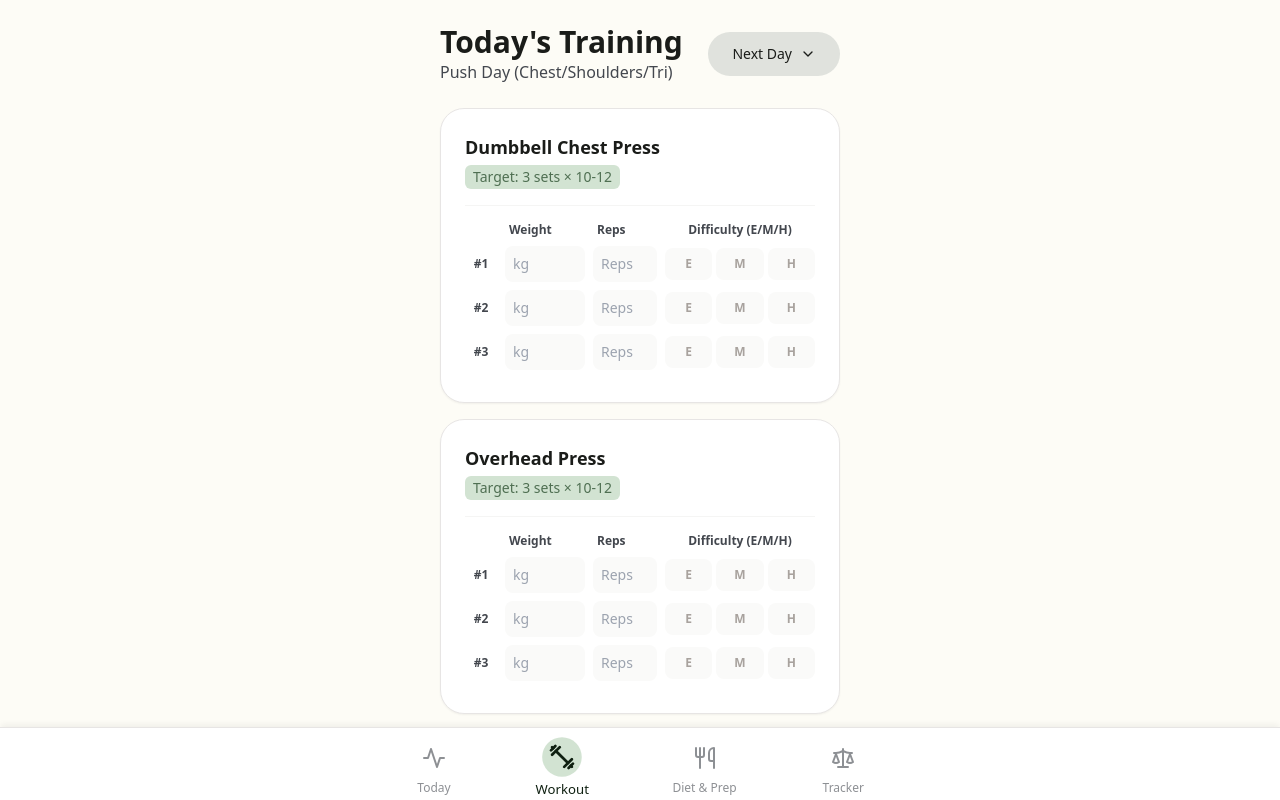
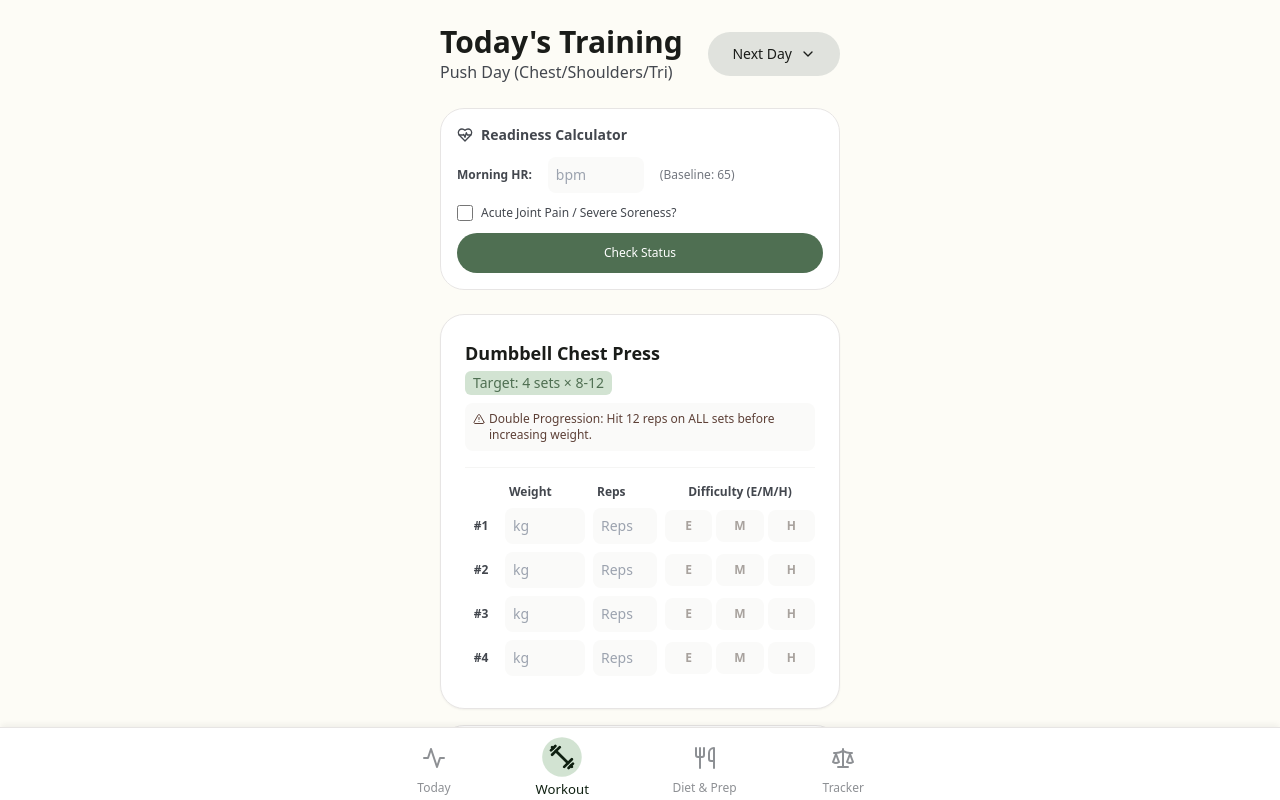
Before and after one commit to sanketnaik3-14/metabolic-command, a React (Vite) app: page / in a window 1280 px wide. Both pictures are taken after a click on the button "Workout". Shown: the top 800 px of the page. Built offline with nearby package versions, Linux system fonts and the light colour scheme; the HTML template or start-up script is replaced by a standard one.

Commit message:
Update App.jsx with Clinical Hypertrophy Protocol, Readiness Check, and 4 Sets Chest

```diff
--- a/src/App.jsx
+++ b/src/App.jsx
@@ -1,6 +1,6 @@
 import React, { useState, useEffect, useMemo } from 'react';
 import { LineChart, Line, XAxis, YAxis, CartesianGrid, Tooltip, ResponsiveContainer, Legend, ComposedChart, Area } from 'recharts';
-import { Plus, Trash2, ChevronDown, ChevronUp, Check, Scale, Ruler, Utensils, Dumbbell, Activity, Calendar, Info, Filter, Save, History, Repeat } from 'lucide-react';
+import { Plus, Trash2, ChevronDown, ChevronUp, Check, Scale, Ruler, Utensils, Dumbbell, Activity, Calendar, Info, Filter, Save, History, Repeat, AlertTriangle, Battery, HeartPulse, CheckCircle2, XCircle } from 'lucide-react';
 
 // --- Material Design 3 Color Tokens ---
 const colors = {
@@ -82,23 +82,52 @@ const RECIPES = [
   },
 ];
 
-// --- DATA: Workout Routine (Rolling Split) ---
+// --- DATA: Workout Routine (Clinical Hypertrophy Protocol) ---
 const WORKOUTS = {
   push: {
     title: 'Push Day (Chest/Shoulders/Tri)',
     exercises: [
-      { id: 'ex1', name: 'Dumbbell Chest Press', sets: 3, reps: '10-12', type: 'standard' },
-      { id: 'ex2', name: 'Overhead Press', sets: 3, reps: '10-12', type: 'standard' },
+      {
+        id: 'ex1',
+        name: 'Dumbbell Chest Press',
+        sets: 4,
+        reps: '8-12',
+        type: 'standard',
+        note: 'Double Progression: Hit 12 reps on ALL sets before increasing weight.'
+      },
+      {
+        id: 'ex1b',
+        name: 'Incline Dumbbell/Machine Flys',
+        sets: 3,
+        reps: '12-15',
+        type: 'standard',
+        note: 'Focus on stretch. RPE 8.'
+      },
+      { id: 'ex2', name: 'Overhead Press', sets: 3, reps: '8-12', type: 'standard' },
       { id: 'ex3', name: 'Tricep Pushdowns', sets: 3, reps: '12-15', type: 'standard' },
       { id: 'ex4', name: 'Plank', sets: 3, reps: '45s', type: 'standard' },
-      { id: 'cardio1', name: 'Incline Walk (Zone 2)', sets: 1, reps: '20-30 mins', type: 'cardio' }
+      {
+        id: 'cardio1',
+        name: 'Incline Walk (Zone 2)',
+        sets: 1,
+        reps: '25-30 mins',
+        type: 'cardio',
+        note: 'MEDICAL PRIORITY: Clears Lipotoxicity.'
+      }
     ]
   },
   pull: {
     title: 'Pull Day (Back/Biceps)',
     exercises: [
       { id: 'ex5', name: 'Lat Pulldowns', sets: 3, reps: '10-12', type: 'standard' },
-      { id: 'ex6', name: 'Dumbbell Rows', sets: 3, reps: '10-12', type: 'standard' },
+      {
+        id: 'ex6',
+        name: 'Chest-Supported Rows',
+        sets: 3,
+        reps: '10-12',
+        type: 'standard',
+        note: 'Hold contraction for 1s. Protect lower back.'
+      },
       {
         id: 'superset1',
         name: 'Superset: Face Pulls + Bicep Curls',
@@ -108,14 +137,21 @@ const WORKOUTS = {
            { id: 'ex8', name: 'Bicep Curls', sets: 3, reps: '12' }
         ]
       },
-      { id: 'cardio2', name: 'Incline Walk (Zone 2)', sets: 1, reps: '20-30 mins', type: 'cardio' }
+      { id: 'cardio2', name: 'Incline Walk (Zone 2)', sets: 1, reps: '25-30 mins', type: 'cardio' }
     ]
   },
   legs: {
     title: 'Leg Day (Lower Body)',
     exercises: [
-      { id: 'ex9', name: 'Leg Press', sets: 3, reps: '12-15', type: 'standard' },
-      { id: 'ex10', name: 'Seated Leg Raises (Extensions)', sets: 3, reps: '12-15', type: 'standard' },
+      {
+        id: 'ex9',
+        name: 'Leg Press',
+        sets: 3,
+        reps: '12-15',
+        type: 'standard',
+        note: 'Feet HIGH on platform. Increase weight only if 15 reps is EASY.'
+      },
+      { id: 'ex10', name: 'Seated Leg Extensions', sets: 3, reps: '12-15', type: 'standard' },
       {
         id: 'superset2',
         name: 'Superset: Hamstrings + Calves',
@@ -125,13 +161,20 @@ const WORKOUTS = {
            { id: 'ex12', name: 'Calf Raises', sets: 3, reps: '15-20' }
         ]
       },
-      { id: 'cardio3', name: 'Incline Walk (Zone 2)', sets: 1, reps: '20-30 mins', type: 'cardio' }
+      { id: 'cardio3', name: 'Incline Walk (Zone 2)', sets: 1, reps: '25-30 mins', type: 'cardio' }
     ]
   },
   rest: {
     title: 'Active Recovery',
     exercises: [
-      { id: 'cardio4', name: 'Zone 1-2 Cardio (Walk/Cycle)', sets: 1, reps: '45 mins', type: 'cardio' },
+      {
+        id: 'cardio4',
+        name: 'Zone 1-2 Cardio (Walk/Cycle)',
+        sets: 1,
+        reps: '45 mins',
+        type: 'cardio',
+        note: 'Required for TSH/Lipid management.'
+      },
       { id: 'stretch', name: 'Full Body Stretch', sets: 1, reps: '15 mins', type: 'cardio' }
     ]
   }
@@ -147,7 +190,6 @@ const Card = ({ children, className = "" }) => (
 
 const Button = ({ children, onClick, variant = 'primary', className = "" }) => {
   const baseStyle = "px-6 py-3 rounded-full font-medium transition-all duration-200 flex items-center justify-center gap-2";
-  // Using inline styles for dynamic colors
   const styleMap = {
     primary: { backgroundColor: colors.primary, color: 'white' },
     secondary: { backgroundColor: colors.surfaceVariant, color: colors.onSurface },
@@ -228,6 +270,12 @@ export default function App() {
   const [workoutLogs, setWorkoutLogs] = useState({});
   const [currentDay, setCurrentDay] = useState(1); // 1-4 Rolling Cycle
 
+  // Readiness State
+  const [baselineHR, setBaselineHR] = useState(65); // Default Baseline
+  const [todayHR, setTodayHR] = useState('');
+  const [jointPain, setJointPain] = useState(false);
+  const [readinessStatus, setReadinessStatus] = useState(null); // 'green', 'yellow', 'red'
+
   // Load Data
   useEffect(() => {
     const savedWorkouts = localStorage.getItem('workoutLogs');
@@ -238,7 +286,23 @@ export default function App() {
 
     const savedProgress = localStorage.getItem('progressLogs');
     if (savedProgress) setProgressLogs(JSON.parse(savedProgress));
+
+    const savedBaseline = localStorage.getItem('baselineHR');
+    if (savedBaseline) setBaselineHR(parseInt(savedBaseline));
   }, []);
+
+  const calculateReadiness = () => {
+      if (!todayHR) return;
+      const hrDiff = parseInt(todayHR) - baselineHR;
+
+      if (hrDiff > 10 || jointPain) {
+          setReadinessStatus('red');
+      } else if (hrDiff > 5) {
+          setReadinessStatus('yellow');
+      } else {
+          setReadinessStatus('green');
+      }
+  };
 
   // Save Workout Set
   const saveSetLog = (exerciseId, setIndex, field, value) => {
@@ -296,6 +360,9 @@ export default function App() {
     const nextDay = currentDay === 4 ? 1 : currentDay + 1;
     setCurrentDay(nextDay);
     localStorage.setItem('currentDay', nextDay);
+    setReadinessStatus(null);
+    setTodayHR('');
+    setJointPain(false);
   };
 
   const getWorkoutForToday = () => {
@@ -329,7 +396,7 @@ export default function App() {
           {[
             { id: 'thyroid', label: 'Thyroid Meds (07:00 AM)', desc: 'Empty stomach, 60m wait' },
             { id: 'water', label: '3 Liters Water', desc: 'Sip throughout the day' },
-            { id: 'walk', label: 'Incline Walk', desc: '20-30 mins Zone 2' },
+            { id: 'walk', label: 'Incline Walk (25m)', desc: 'Immediate Post-Workout' },
             { id: 'meds', label: 'Night Meds (Rosave F)', desc: 'With Dinner' }
           ].map(item => (
             <label key={item.id} className="flex items-start gap-3 p-3 bg-white rounded-xl shadow-sm cursor-pointer hover:bg-stone-50 transition-colors">
@@ -414,10 +481,18 @@ export default function App() {
       <Card key={ex.id} className="relative overflow-hidden group transition-all hover:shadow-md mb-4">
         <div className="flex justify-between items-start mb-4">
           <div>
-            <h3 className="text-lg font-bold text-[#1A1C19]">{ex.name}</h3>
+            <h3 className="text-lg font-bold text-[#1A1C19] flex items-center gap-2">
+                {ex.name}
+            </h3>
             <div className="text-sm font-medium text-[#4F6F52] bg-[#D2E3D2] inline-block px-2 py-0.5 rounded-md mt-1">
               Target: {ex.sets} sets × {ex.reps}
             </div>
+            {ex.note && (
+                <div className="flex items-start gap-1 mt-2 p-2 bg-stone-50 rounded-lg text-xs text-[#5D4037]">
+                    <AlertTriangle size={12} className="mt-0.5 shrink-0" />
+                    <span>{ex.note}</span>
+                </div>
+            )}
           </div>
           {lastSession && (
             <div className="text-right text-xs text-[#43474E] bg-stone-100 p-2 rounded-lg">
@@ -446,7 +521,7 @@ export default function App() {
 
     return (
       <div className="space-y-6 pb-24 animate-fade-in">
-        <header className="flex justify-between items-center">
+        <header className="flex justify-between items-center mb-6">
           <div>
             <h2 className="text-3xl font-bold text-[#1A1C19]">Today's Training</h2>
             <p className="text-[#43474E]">{todayWorkout.title}</p>
@@ -455,6 +530,66 @@ export default function App() {
              Next Day <ChevronDown size={16} />
           </Button>
         </header>
+
+        {/* Readiness Check Calculator */}
+        <div className="mb-6 p-4 bg-white rounded-3xl border border-stone-200">
+            <h3 className="text-sm font-bold text-[#43474E] mb-3 flex items-center gap-2">
+                <HeartPulse size={16}/> Readiness Calculator
+            </h3>
+
+            {!readinessStatus ? (
+                <div className="space-y-3">
+                    <div className="flex items-center gap-4">
+                        <label className="text-xs font-bold text-[#43474E]">Morning HR:</label>
+                        <input
+                            type="number"
+                            placeholder="bpm"
+                            value={todayHR}
+                            onChange={(e) => setTodayHR(e.target.value)}
+                            className="w-24 p-2 bg-stone-50 rounded-lg text-sm border-none focus:ring-1 focus:ring-[#4F6F52]"
+                        />
+                         <div className="text-xs text-[#73777F]">(Baseline: {baselineHR})</div>
+                    </div>
+                    <label className="flex items-center gap-2 cursor-pointer">
+                        <input
+                            type="checkbox"
+                            checked={jointPain}
+                            onChange={(e) => setJointPain(e.target.checked)}
+                            className="w-4 h-4 rounded text-[#4F6F52] focus:ring-[#4F6F52]"
+                        />
+                        <span className="text-xs text-[#43474E] font-medium">Acute Joint Pain / Severe Soreness?</span>
+                    </label>
+                    <Button onClick={calculateReadiness} className="w-full py-2 text-xs">
+                        Check Status
+                    </Button>
+                </div>
+            ) : (
+                <div className={`p-4 rounded-xl border ${
+                    readinessStatus === 'green' ? 'bg-[#D2E3D2] border-[#4F6F52] text-[#0F2011]' :
+                    readinessStatus === 'yellow' ? 'bg-amber-50 border-amber-300 text-amber-900' :
+                    'bg-red-50 border-red-300 text-red-900'
+                }`}>
+                    <div className="flex items-center gap-2 font-bold mb-1">
+                        {readinessStatus === 'green' && <CheckCircle2 size={20} />}
+                        {readinessStatus === 'yellow' && <AlertTriangle size={20} />}
+                        {readinessStatus === 'red' && <XCircle size={20} />}
+                        <span>
+                            {readinessStatus === 'green' ? 'System Ready' :
+                             readinessStatus === 'yellow' ? 'Caution Needed' :
+                             'Recovery Required'}
+                        </span>
+                    </div>
+                    <p className="text-xs opacity-90">
+                        {readinessStatus === 'green' ? 'Heart rate is stable. Proceed with planned Double Progression.' :
+                         readinessStatus === 'yellow' ? 'Elevated HR detected. Reduce weights by 20% today. No failure sets.' :
+                         'High stress detected. SKIP GYM today. Perform Zone 1 Cardio only.'}
+                    </p>
+                    <button onClick={() => setReadinessStatus(null)} className="mt-2 text-[10px] underline opacity-70">
+                        Reset Check
+                    </button>
+                </div>
+            )}
+        </div>
 
         <div className="space-y-4">
           {todayWorkout.exercises.map((item) => {
```
